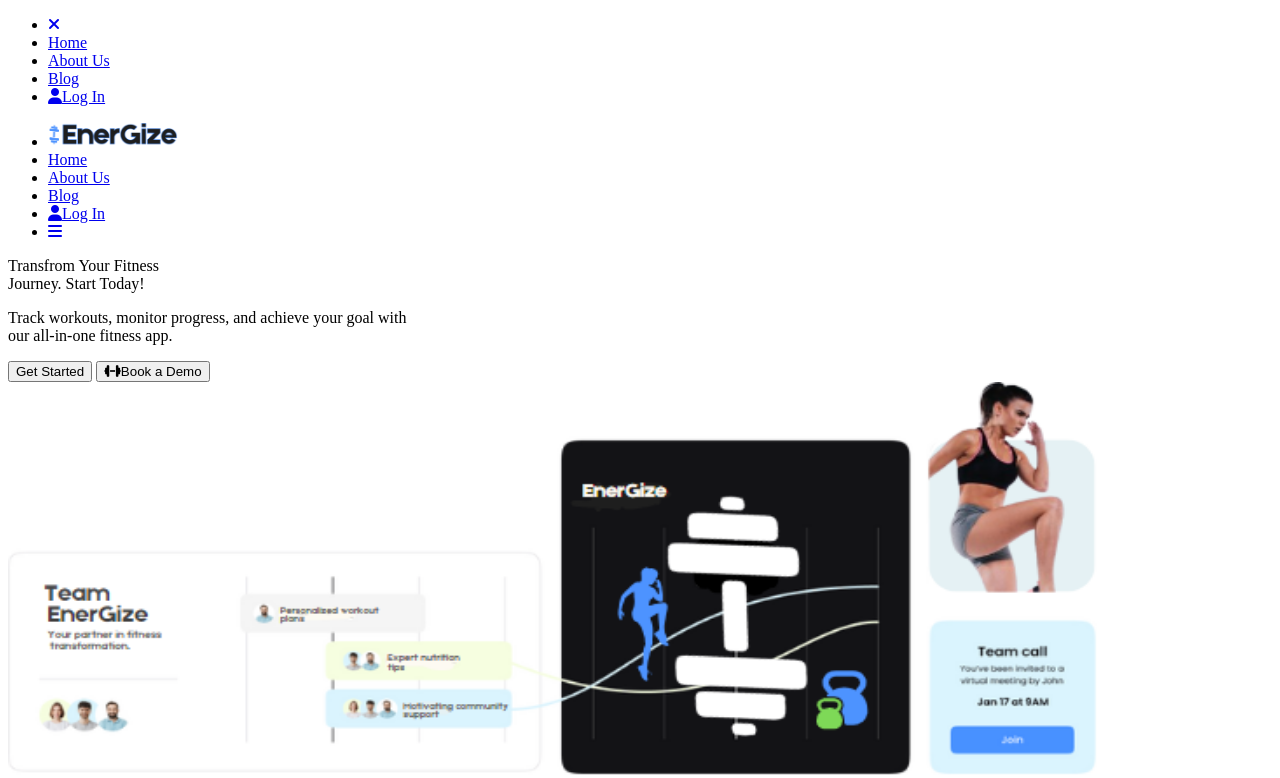
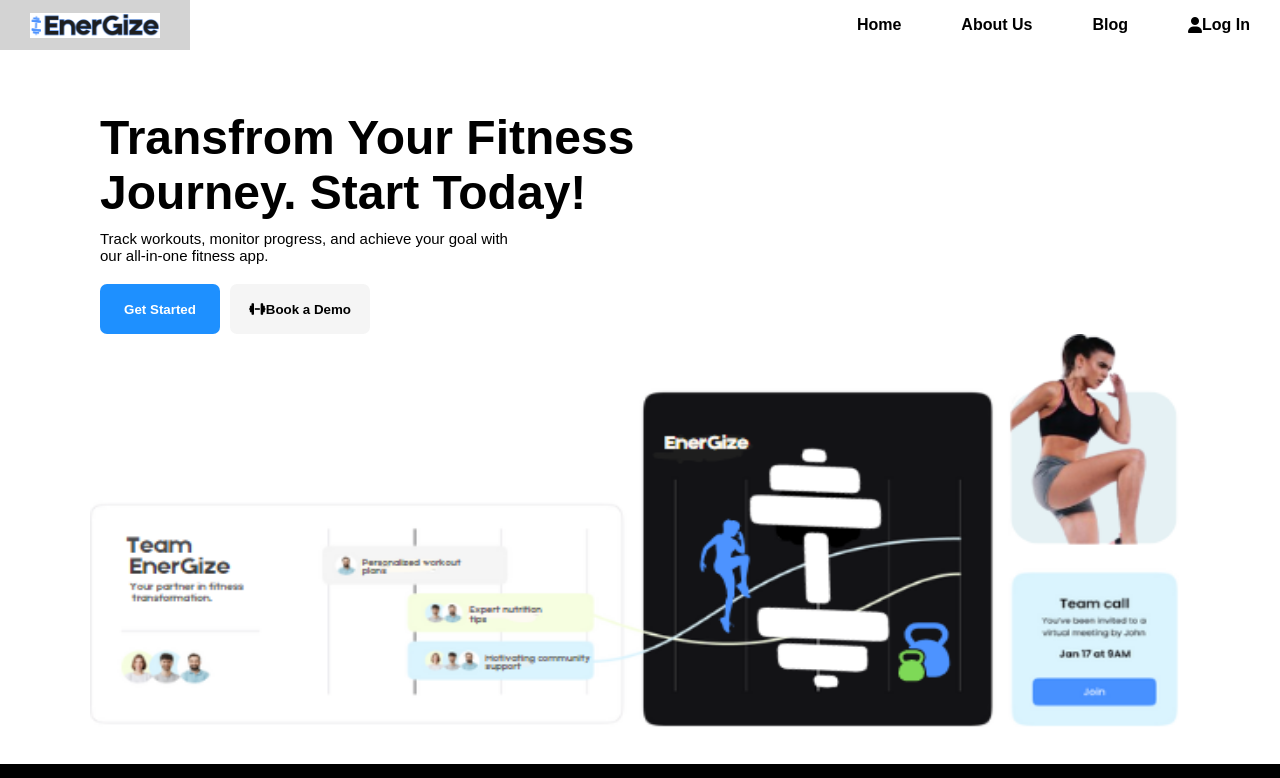
Before and after one commit to Beckyben1/energize, a plain HTML site: page index.html in a window 1280 px wide. Shown: the top 778 px of the page. Drawn offline with Linux system fonts and the light colour scheme.

Commit message:
Update index.html

```diff
--- a/index.html
+++ b/index.html
@@ -4,7 +4,7 @@
     <meta charset="UTF-8" />
     <meta name="viewport" content="width=device-width, initial-scale=1" />
     <title>Fitness App</title>
-    <link rel="stylesheet" href="energize.css" />
+    <link rel="stylesheet" href="style.css" />
     <script
       src="https://kit.fontawesome.com/08bf481270.js"
       crossorigin="anonymous"
@@ -279,5 +279,5 @@
       </div>
     </footer>
   </body>
-  <script src="energize.js"></script>
+  <script src="script.js"></script>
 </html>
```
